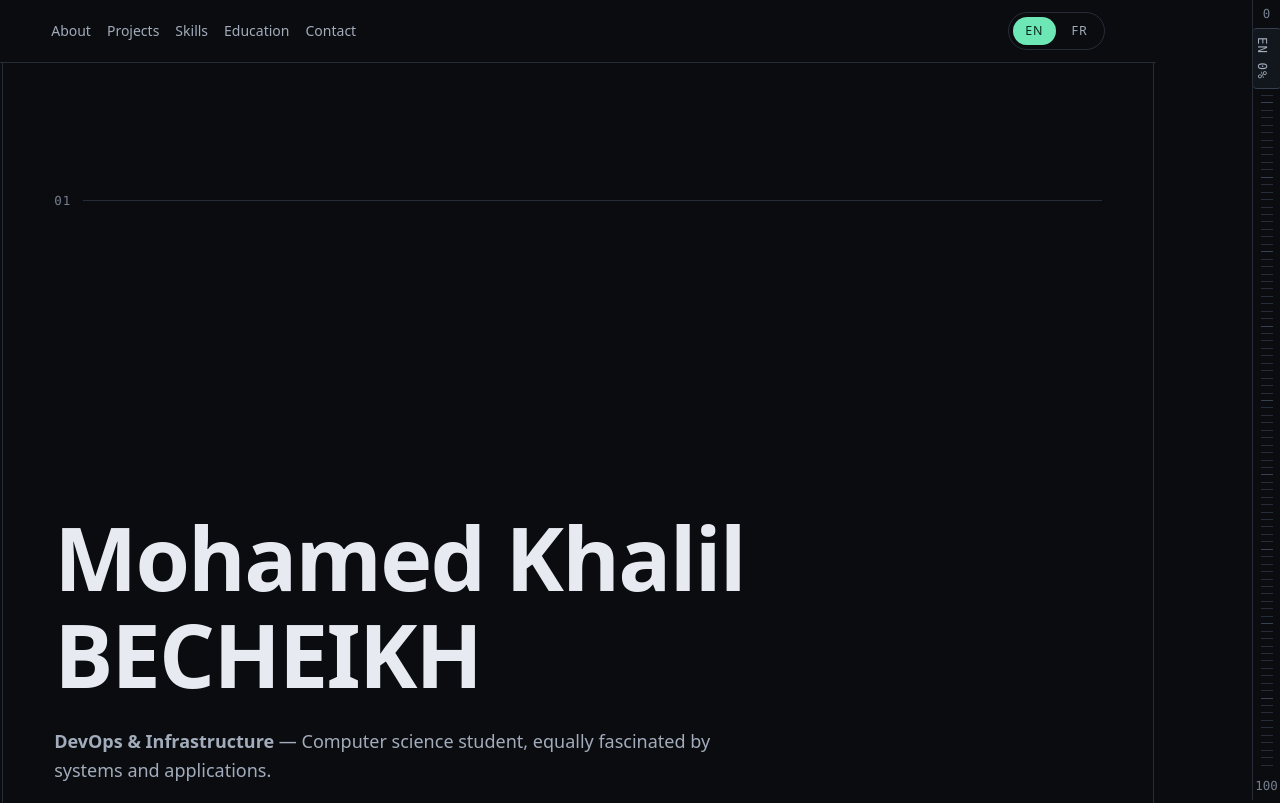
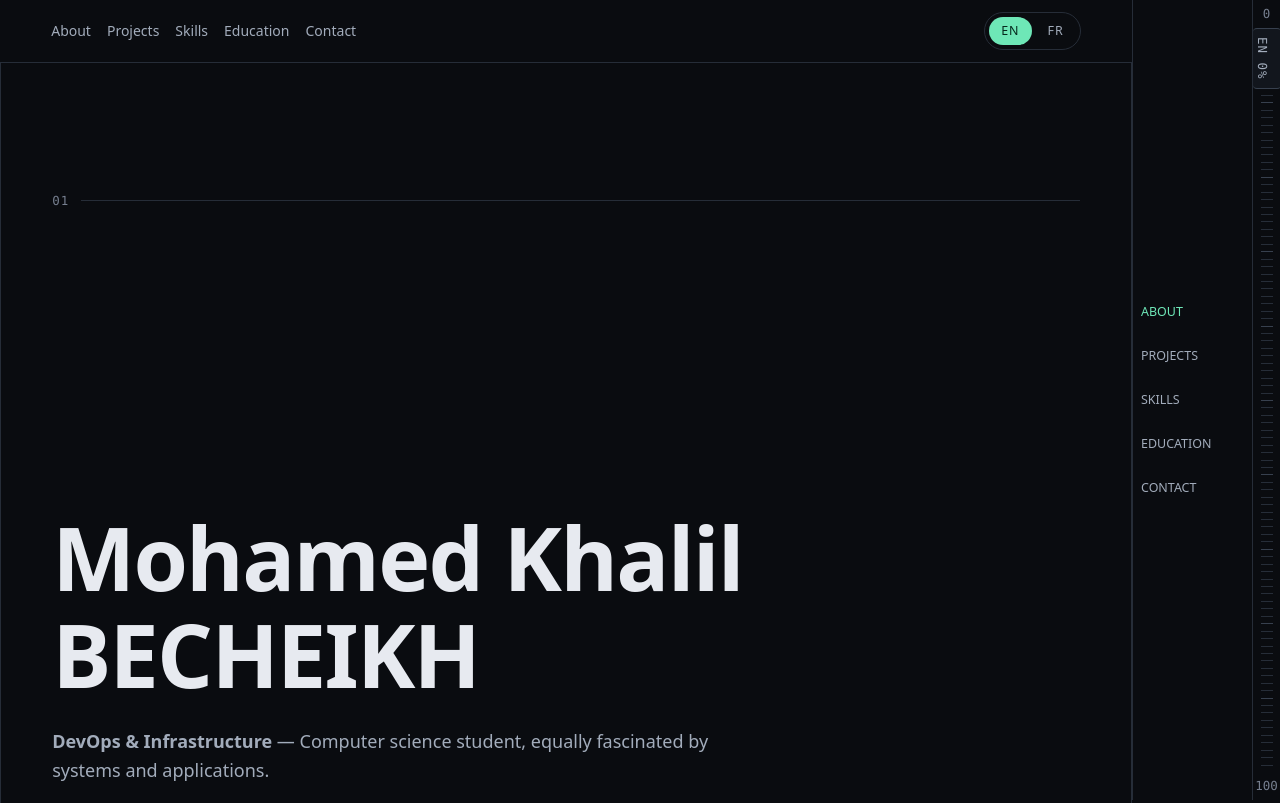
Before and after one commit to Khalil-bec/portfolio, a plain HTML site: page index.html in a window 1280 px wide. Shown: the top 803 px of the page. Drawn offline with Linux system fonts and the light colour scheme.

Commit message:
feat: persistent side rail with current-section tracking (ticket 103)
Five anchors reusing nav labels in the inner edge lane; IO-based
highlight + aria-current; click/Enter jumps ride the anchor machinery;
icon-dot mode under 768px. Rail lane widened to fit labels untruncated.

```diff
--- a/index.html
+++ b/index.html
@@ -28,7 +28,8 @@
       Stylesheet order (load order): lenis (vendor utility) -> tokens -> base ->
       nav (ticket 004) -> section css (document order, hero -> contact) ->
       motion (numbering, reveal, ticker shell from ticket 003) ->
-      ruler (fixed overlay, ticket 102). The vendor sheet
+      ruler (fixed overlay, ticket 102) -> rail (section jumps, ticket 103).
+      The vendor sheet
       only styles Lenis' own hooks; it does not compete with the tokens.
 
       Scripts: vendored classic libs (UMD globals) are loaded, deferred, before
@@ -49,6 +50,7 @@
     <link rel="stylesheet" href="src/sections/contact/contact.css" />
     <link rel="stylesheet" href="src/styles/motion.css" />
     <link rel="stylesheet" href="src/ruler/ruler.css" />
+    <link rel="stylesheet" href="src/rail/rail.css" />
   </head>
   <body>
     <!-- Static no-JS notice (ticket 102, sanctioned chrome): the ruler driver
@@ -311,6 +313,21 @@
       <span class="ruler__bound" aria-hidden="true">100</span>
     </div>
 
+    <!--
+      Side rail (ticket 103). Fixed stack in the inner right-edge lane,
+      mirroring the nav anchors. Labels reuse the nav keys (zero new copy);
+      the landmark name comes from the sanctioned `rail.aria` key. Jumps ride
+      the existing anchor machinery (Lenis + focus moves); the current section
+      is marked with `aria-current` by src/rail/rail.js.
+    -->
+    <nav class="rail" data-rail data-i18n-attr="aria-label=rail.aria" aria-label="">
+      <a class="rail__link" href="#hero" data-i18n="nav.hero"></a>
+      <a class="rail__link" href="#projects" data-i18n="nav.projects"></a>
+      <a class="rail__link" href="#skills" data-i18n="nav.skills"></a>
+      <a class="rail__link" href="#education" data-i18n="nav.education"></a>
+      <a class="rail__link" href="#contact" data-i18n="nav.contact"></a>
+    </nav>
+
     <!-- Vendor classic scripts (UMD globals), deferred; then the module entry. -->
     <script defer src="vendor/gsap-3.15.0.min.js"></script>
     <script defer src="vendor/ScrollTrigger-3.15.0.min.js"></script>
--- a/src/i18n/en.json
+++ b/src/i18n/en.json
@@ -20,6 +20,9 @@
   },
   "ruler": {
     "aria": "Scroll position"
+  },
+  "rail": {
+    "aria": "Section navigation"
   },
   "hero": {
     "name": "Mohamed Khalil BECHEIKH",
--- a/src/i18n/fr.json
+++ b/src/i18n/fr.json
@@ -20,6 +20,9 @@
   },
   "ruler": {
     "aria": "Position de défilement"
+  },
+  "rail": {
+    "aria": "Navigation des sections"
   },
   "hero": {
     "name": "Mohamed Khalil BECHEIKH",
--- a/src/main.js
+++ b/src/main.js
@@ -17,6 +17,7 @@ import { initScrollDriver } from "./motion/scroll-driver.js";
 import { initReveals } from "./motion/reveals.js";
 import { initTicker } from "./motion/ticker.js";
 import { initRuler } from "./ruler/ruler.js";
+import { initRail } from "./rail/rail.js";
 import { initI18n } from "./i18n/i18n.js";
 import { initNav } from "./nav/nav.js";
 
@@ -42,4 +43,5 @@ if (motion) {
 
 initTicker(reducedMotion);
 initRuler(driver);
+initRail();
 initNav();
--- /dev/null
+++ b/src/rail/rail.css
@@ -0,0 +1,71 @@
+/*
+ * Side rail chrome (ticket 103).
+ *
+ * Fixed overlay in the inner right-edge lane (`--lane-rail`), between the
+ * content and the ruler: a persistent vertical stack of the five section
+ * links. The current section reads accent via `aria-current`. Under 768px the
+ * lane collapses to icon mode (drawn dots; labels kept for assistive tech at
+ * font-size 0). Design tokens only, consumed through var() (repo rule).
+ */
+
+.rail {
+  position: fixed;
+  inset-block: 0;
+  inset-inline-end: var(--lane-ruler);
+  z-index: var(--z-rail);
+  display: flex;
+  flex-direction: column;
+  justify-content: center;
+  gap: var(--space-md);
+  inline-size: var(--lane-rail);
+  padding-inline: var(--space-xs);
+  border-inline-start: var(--border-width) solid var(--color-border);
+}
+
+.rail__link {
+  display: block;
+  padding-block: var(--space-2xs);
+  overflow: hidden;
+  font-size: var(--font-size-xs);
+  font-weight: var(--font-weight-medium);
+  text-transform: uppercase;
+  text-overflow: ellipsis;
+  white-space: nowrap;
+  color: var(--color-text-muted);
+}
+
+.rail__link[aria-current="true"] {
+  color: var(--color-accent);
+}
+
+/* Narrow exception (ticket 100/103): icon mode shares the 375px edge with the
+ * ruler without overlap. 768px is a media-condition literal — CSS variables
+ * cannot appear there; the lane width stays a token. */
+@media (max-width: 768px) {
+  .rail {
+    align-items: center;
+    gap: var(--space-sm);
+    inline-size: var(--lane-rail-narrow);
+    padding-inline: 0;
+  }
+
+  /* The label text stays in the accessibility tree (font-size 0 keeps it
+   * announced); sighted users get a drawn dot per stop. The zero is a
+   * functional hiding value, not a type-scale choice (same standing as the
+   * sanctioned 768px media literal — no token). */
+  .rail__link {
+    min-inline-size: var(--space-lg);
+    padding-block: var(--space-sm);
+    font-size: 0;
+  }
+
+  .rail__link::before {
+    content: "";
+    display: block;
+    inline-size: var(--dot-size);
+    block-size: var(--dot-size);
+    margin-inline: auto;
+    border-radius: var(--radius-pill);
+    background-color: currentColor;
+  }
+}
--- /dev/null
+++ b/src/rail/rail.js
@@ -0,0 +1,89 @@
+/**
+ * Side rail (ticket 103).
+ *
+ * Persistent right-side stack of the five section names in the inner edge
+ * lane (between the content and the ruler). The links are real in-page anchors
+ * reusing the nav labels (`nav.*` keys — zero new copy), so jumps, focus
+ * moves, and language flips all ride existing machinery: Lenis `anchors` +
+ * the smooth-scroll focus handler, and the i18n binder.
+ *
+ * The current section is tracked with an IntersectionObserver over the middle
+ * viewport band (no per-frame layout reads) and surfaced twice: a visual
+ * highlight plus `aria-current` on the active link. Under 768px the rail
+ * collapses to icon mode — drawn dots, with the label text kept (font-size 0)
+ * so assistive tech still announces every stop.
+ */
+
+export function initRail() {
+  const rail = document.querySelector("[data-rail]");
+  if (!rail || typeof IntersectionObserver !== "function") return null;
+
+  const links = [...rail.querySelectorAll('a[href^="#"]')];
+  if (links.length === 0) return null;
+
+  const byId = new Map();
+  for (const link of links) {
+    let id;
+    try {
+      id = decodeURIComponent(link.getAttribute("href").slice(1));
+    } catch {
+      continue;
+    }
+    if (id) byId.set(id, link);
+  }
+
+  // Document order, for deterministic tie-breaks below.
+  const order = [...document.querySelectorAll("main .section")]
+    .map((section) => section.id)
+    .filter((id) => byId.has(id));
+
+  // Latest known visibility ratio per section. Threshold steps re-fire the
+  // callback as a section moves through the band, so the mark follows the
+  // most-visible section in both scroll directions. When nothing intersects,
+  // the previous mark stands.
+  const ratios = new Map();
+  let current = null;
+
+  function setCurrent(id) {
+    if (id === current) return;
+    current = id;
+    for (const [key, link] of byId) {
+      if (key === id) {
+        link.setAttribute("aria-current", "true");
+      } else {
+        link.removeAttribute("aria-current");
+      }
+    }
+  }
+
+  const observer = new IntersectionObserver(
+    (entries) => {
+      for (const entry of entries) {
+        if (entry.isIntersecting) {
+          ratios.set(entry.target.id, entry.intersectionRatio);
+        } else {
+          ratios.delete(entry.target.id);
+        }
+      }
+      // Strict `>` keeps the earlier section on exact ties — a hair of
+      // hysteresis against flicker at boundaries.
+      let best = null;
+      let bestRatio = -1;
+      for (const id of order) {
+        const ratio = ratios.get(id);
+        if (ratio !== undefined && ratio > bestRatio) {
+          best = id;
+          bestRatio = ratio;
+        }
+      }
+      if (best) setCurrent(best);
+    },
+    { rootMargin: "-45% 0px -45% 0px", threshold: [0, 0.25, 0.5, 0.75, 1] },
+  );
+
+  for (const id of order) {
+    observer.observe(document.getElementById(id));
+  }
+
+  return { current: () => current };
+}
--- a/src/styles/tokens.css
+++ b/src/styles/tokens.css
@@ -126,7 +126,7 @@
    * rail (103) inside it. Body padding (base.css) holds content clear of both;
    * under 768px the rail collapses to icon mode (narrow lane). */
   --lane-ruler: 1.75rem;
-  --lane-rail: 6rem;
+  --lane-rail: 7.5rem; /* fits the longest label (PROJECTS / COMPÉTENCES) untruncated */
   --lane-rail-narrow: 2rem;
 
   /* Accessibility helper: size of a visually-hidden element. */
```
Also changed, not shown: doc/idea-v2-decisions.md (+9 -0 lines).
